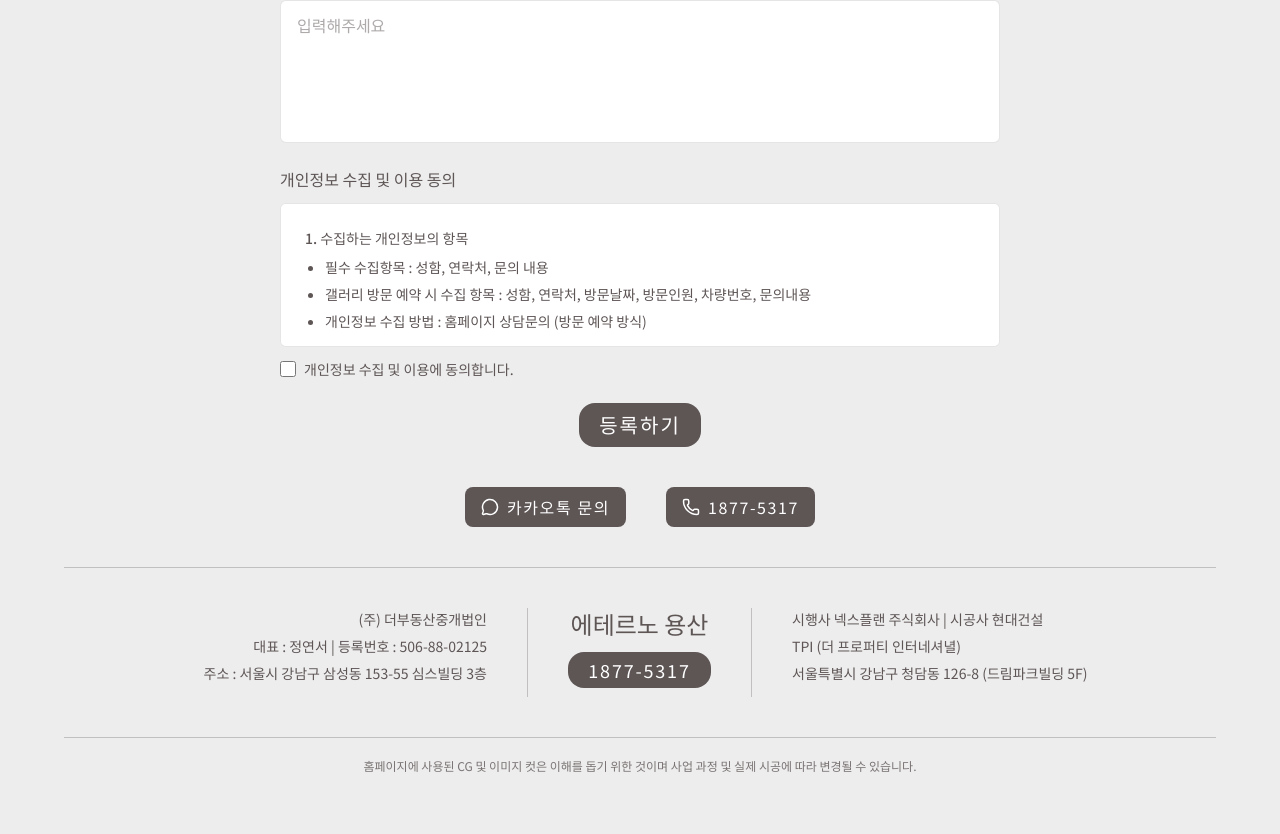
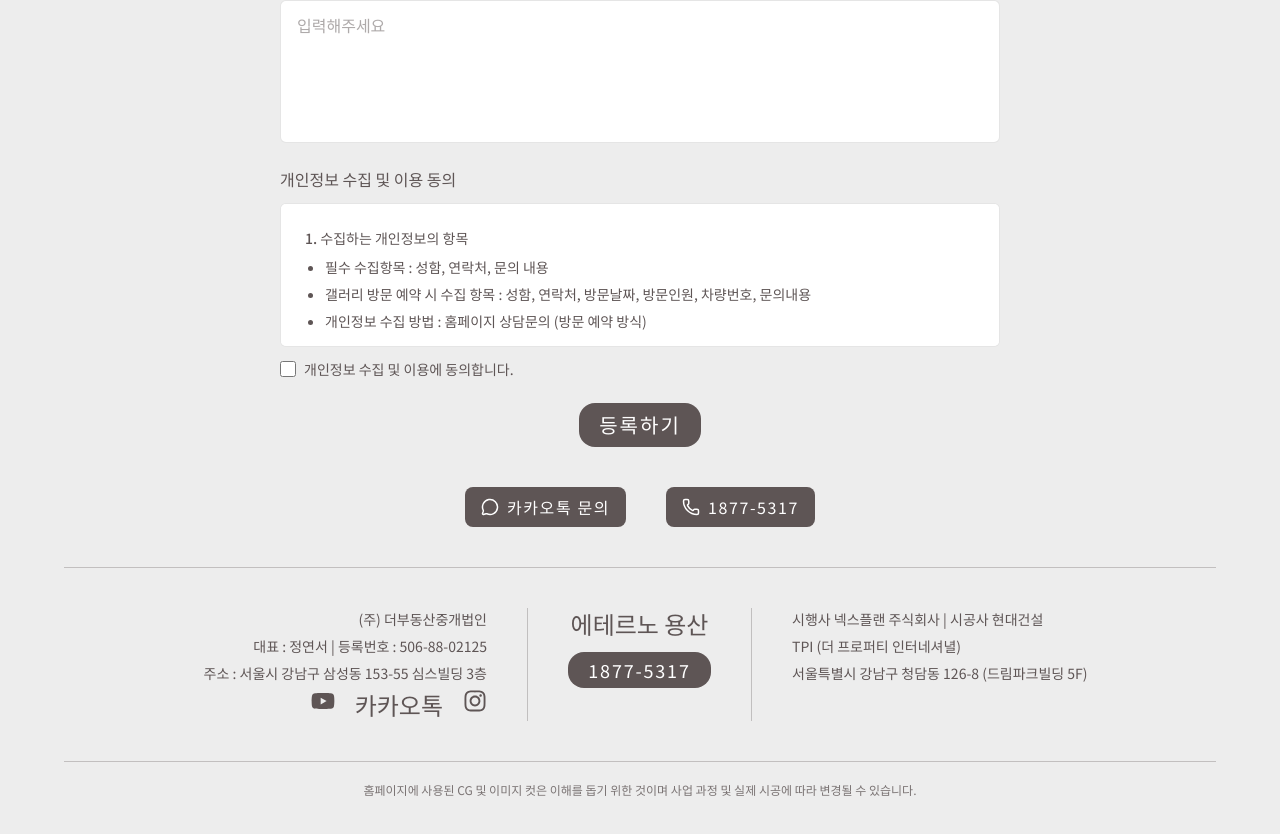
Before and after one commit to millwheel/eterno-yongsan, a Next.js app: page / in a window 1280 px wide. Shown: the part 2607-3441 px from the top of the page. Built offline with nearby package versions, Linux system fonts and the light colour scheme; no server answers; a web font is replaced by a local one.

Commit message:
feat: 유튜브 인스타 링크 추가

```diff
--- a/package.json
+++ b/package.json
@@ -14,7 +14,8 @@
     "lucide-react": "^0.552.0",
     "next": "15.5.4",
     "react": "19.1.0",
-    "react-dom": "19.1.0"
+    "react-dom": "19.1.0",
+    "react-icons": "^5.5.0"
   },
   "devDependencies": {
     "@eslint/eslintrc": "^3",
--- a/src/components/footer.tsx
+++ b/src/components/footer.tsx
@@ -1,3 +1,5 @@
+import {FaInstagram, FaYoutube} from "react-icons/fa";
+
 export default function Footer() {
     return (
         <footer className="mt-10 mb-10 text-sm">
@@ -13,7 +15,32 @@
                         <p>대표 : 정연서 | 등록번호 : 506-88-02125</p>
                         <p>주소 : 서울시 강남구 삼성동 153-55 심스빌딩 3층</p>
                         {/* 아이콘 링크 */}
-                        <div className="mt-2 flex gap-3" />
+                        <div className="flex gap-5 text-2xl text-[#5e5555]">
+                            <a
+                                href="https://www.youtube.com/@theplacejenny"
+                                target="_blank"
+                                rel="noopener noreferrer"
+                                className="hover:text-red-500 transition"
+                            >
+                                <FaYoutube />
+                            </a>
+                            <a
+                                href="https://pf.kakao.com/_xjJxcAn"
+                                target="_blank"
+                                rel="noopener noreferrer"
+                                className="hover:text-[#fee500] transition"
+                            >
+                                카카오톡
+                            </a>
+                            <a
+                                href="https://www.instagram.com/therealty_luxhome/"
+                                target="_blank"
+                                rel="noopener noreferrer"
+                                className="hover:text-pink-500 transition"
+                            >
+                                <FaInstagram />
+                            </a>
+                        </div>
                     </div>
 
                     {/* middle */}
```
Also changed, not shown: 1 other file (tests, documents, lock files or other folders).
